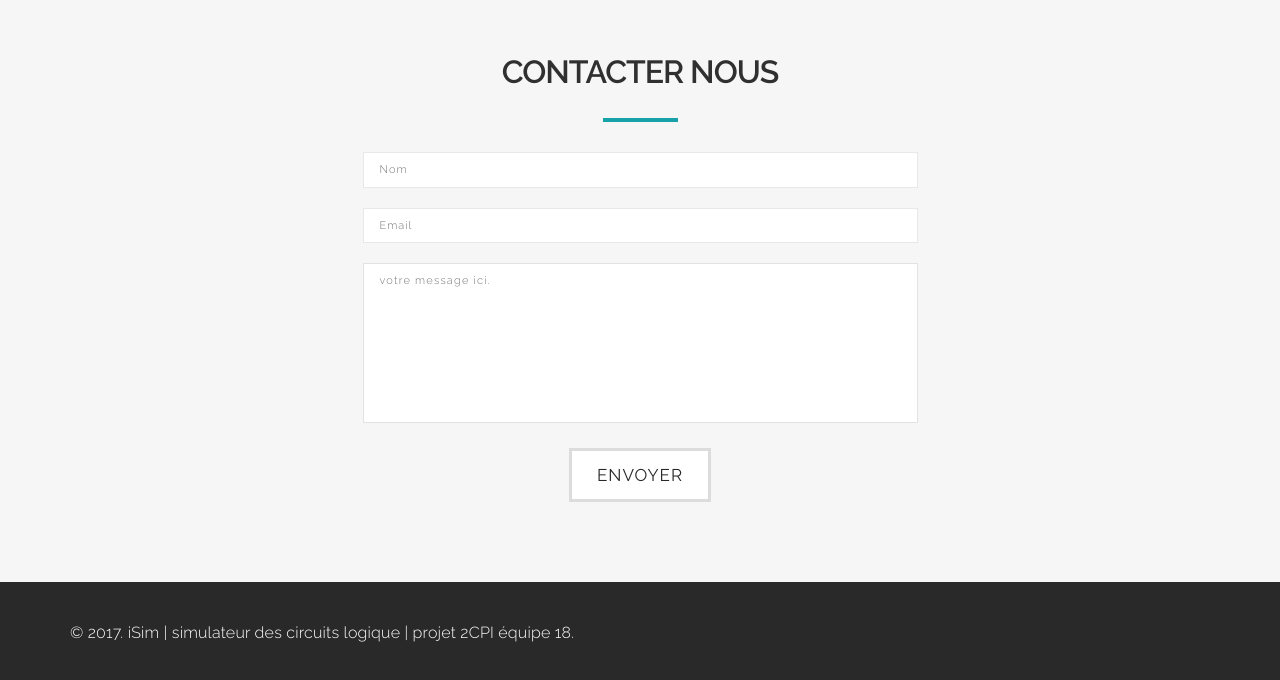
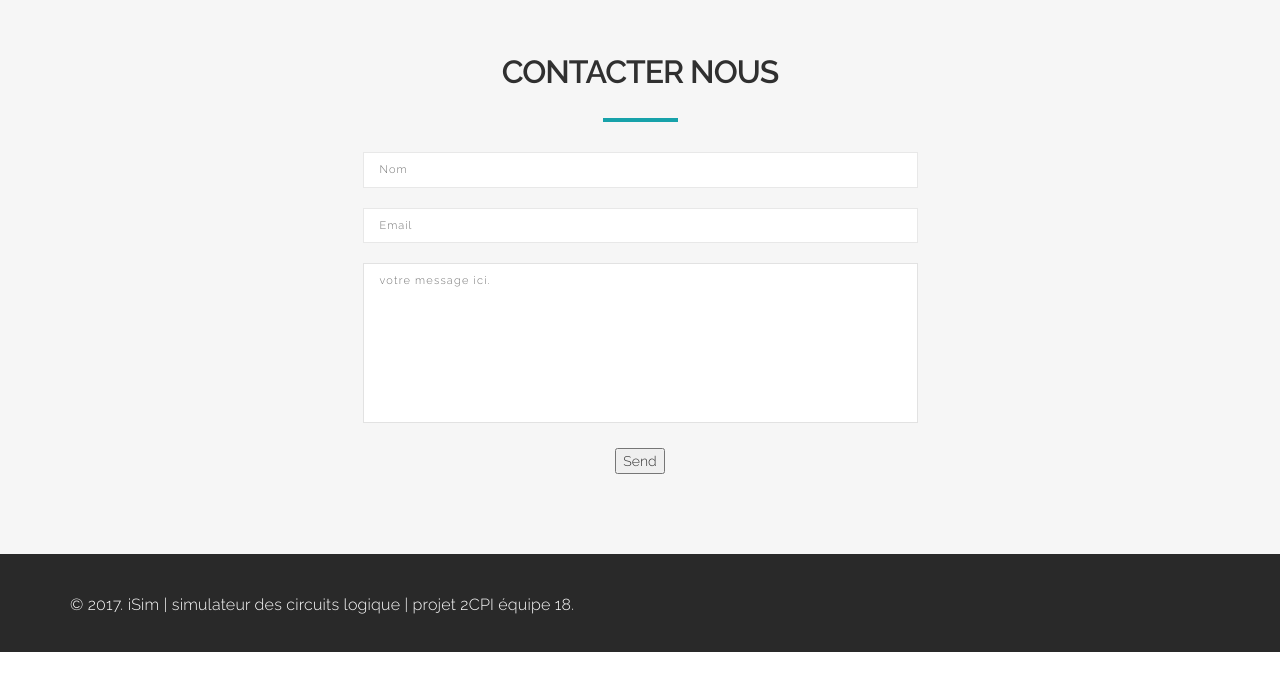
Before and after one commit to k4der2rg/iSim, a plain HTML site: page index.html in a window 1280 px wide. Shown: the part 3099-3779 px from the top of the page. After the commit the page ends 3751 px from the top, so only its background shows below. Drawn offline with Linux system fonts and the light colour scheme.

Commit message:
Update index.html
testing form-sending option

```diff
--- a/index.html
+++ b/index.html
@@ -321,13 +321,13 @@
         </div>
       </div>
       <div class="row margin-top-5">
-        <form id="contactusform" >
+        <form id="contactusform" action="http://formspree.io/fa_bouregag@esi.dz">
           <div id="alert" class="zero-lr-margin" style="display: none;"></div>
           <div class="col-md-6 col-sm-12 text-center center-col xs-margin-btm-ten">
             <input name="name" placeholder="Nom" type="text">
             <input name="email" placeholder="Email" type="text">
             <textarea name="comment" placeholder="votre message ici."></textarea>
-            <input id="btn-contact" name="send" value="ENVOYER" class="margin-top-zero btn btn-black zero-margin-lr button-style-1" type="button">
+            <button type="submit">Send</button>
           </div>
         </form>
       </div>
```
